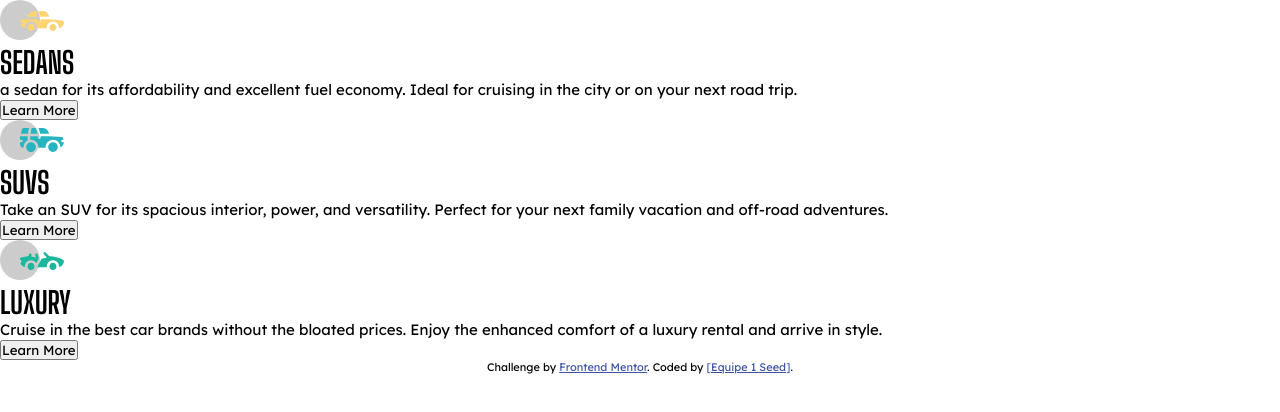
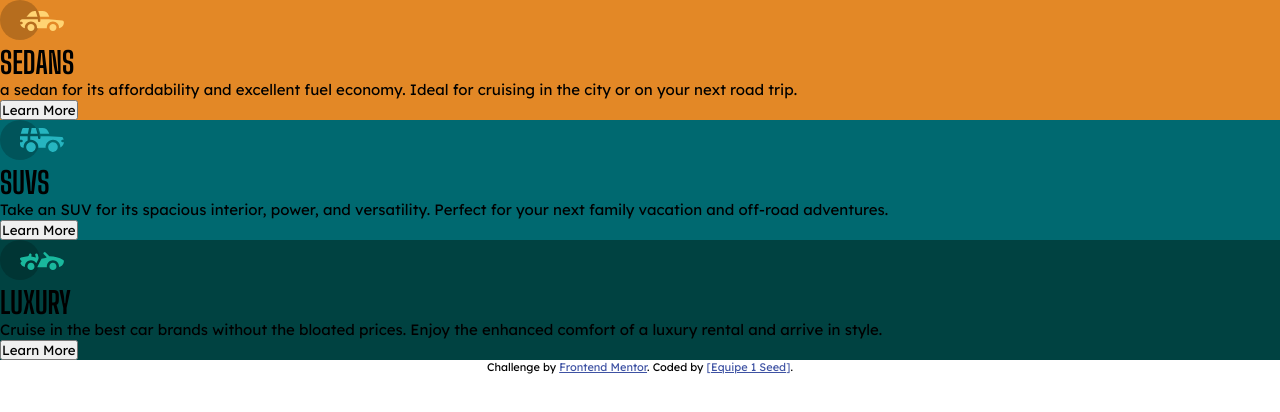
Before and after one commit to LucasAraujoBR/Projeto_Seed_Imersao, a plain HTML site: page index.html in a window 1280 px wide. Drawn offline with Linux system fonts and the light colour scheme.

Commit message:
update color bg

```diff
--- a/index.html
+++ b/index.html
@@ -15,7 +15,7 @@
 </head>
 <body>
   <div class="container">
-    <div class="card">
+    <div class="card bright-orange">
       <img src="./images/icon-sedans.svg" alt="">
       <h3>Sedans</h3>
       <p>a sedan for its affordability and excellent fuel economy. Ideal for cruising in the city
@@ -23,14 +23,14 @@
     <button class="btn">Learn More</button>
     </div>
 
-    <div class="class">
+    <div class="card dark-cyan">
       <img src="./images/icon-suvs.svg" alt="">
     <h3>SUVs</h3>
     <p>Take an SUV for its spacious interior, power, and versatility. Perfect for your next family vacation
     and off-road adventures.</p>
     <button class="btn">Learn More</button>
   </div>
-    <div class="class">
+    <div class="card very-dark-cyan">
       <img src="./images/icon-luxury.svg" alt="">
     <h3>Luxury</h3>
     <p>Cruise in the best car brands without the bloated prices. Enjoy the enhanced comfort of a luxury
--- a/style.css
+++ b/style.css
@@ -1,3 +1,9 @@
+:root{
+    --bright-orange: hsl(31, 77%, 52%);
+    --dark-cyan: hsl(184, 100%, 22%);
+    --very-dark-cyan: hsl(179, 100%, 13%);
+}
+
 * {
     margin: 0;
     padding: 0;
@@ -15,5 +21,14 @@ h3{
 p {
     font-size: 15px;
 }
+.bright-orange{
+    background-color: var(--bright-orange);
+}
+.dark-cyan{
+    background-color: var(--dark-cyan);
+}
+.very-dark-cyan{
+    background-color: var(--very-dark-cyan);
+}
 .attribution { font-size: 11px; text-align: center; }
 .attribution a { color: hsl(228, 45%, 44%);}
```
Also changed, not shown: 1 other file.
